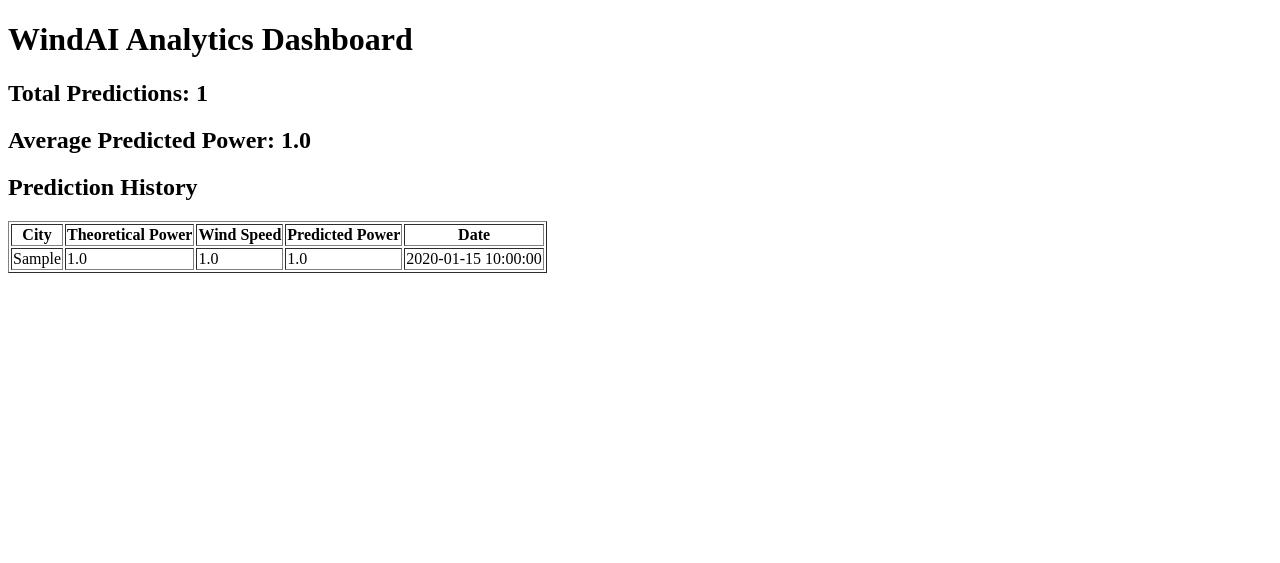
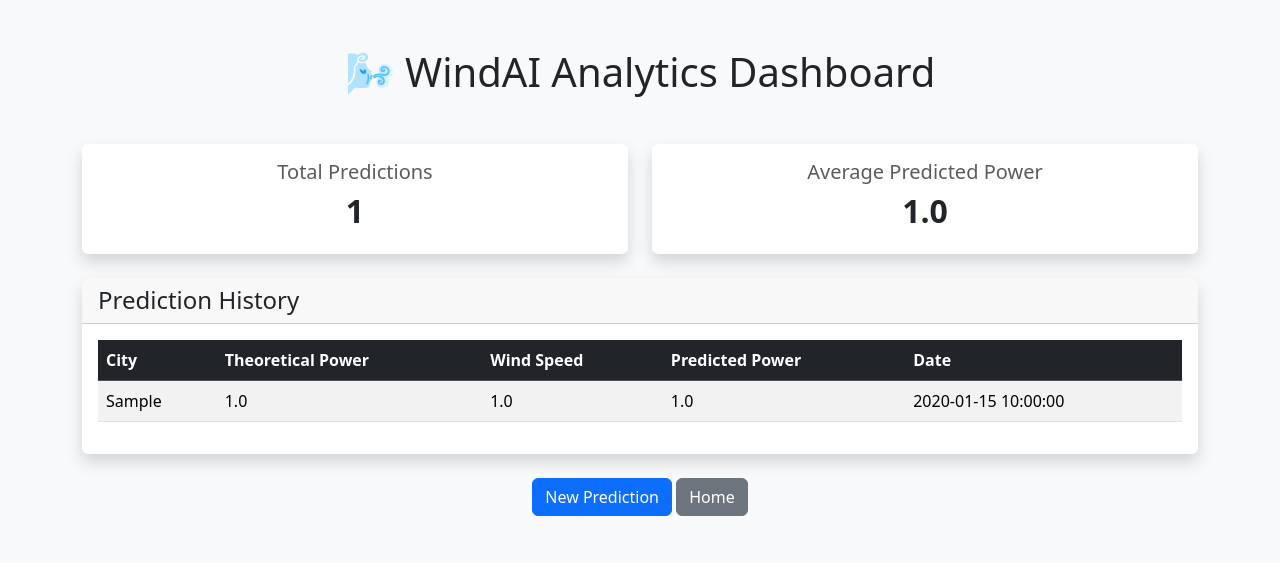
Before and after one commit to Veera9966148/Veera9966148-Weather-Based-Prediction-of-Wind-Turbine-Energy, a Flask app: page /dashboard in a window 1280 px wide. Shown: the top 563 px of the page. Run offline with Flask 3, Linux system fonts and the light colour scheme; tables that the repository leaves empty hold one stand-in row (values such as "Sample post").

Commit message:
Refactor dashboard HTML structure and styling

```diff
--- a/Project file/templates/dashboard.html
+++ b/Project file/templates/dashboard.html
@@ -1,19 +1,78 @@
 <!DOCTYPE html>
-<html>
+<html lang="en">
+
 <head>
-    <title>WindAI Dashboard</title>
+    <meta charset="UTF-8">
+    <meta name="viewport" content="width=device-width, initial-scale=1.0">
+    <title>WindAI Analytics Dashboard</title>
+
+    <link
+        href="https://cdn.jsdelivr.net/npm/bootstrap@5.3.3/dist/css/bootstrap.min.css"
+        rel="stylesheet">
 </head>
-<body>
 
-<h1>WindAI Analytics Dashboard</h1>
+<body class="bg-light">
 
-<h2>Total Predictions: {{ total_predictions }}</h2>
+    <div class="container py-5">
 
-<h2>Average Predicted Power: {{ average_prediction }}</h2>
+        <!-- Title -->
+        <h1 class="text-center mb-5">
+            🌬️ WindAI Analytics Dashboard
+        </h1>
 
-<h2>Prediction History</h2>
+        <!-- Statistics Cards -->
+        <div class="row">
 
-<table border="1">
+            <div class="col-md-6 mb-4">
+                <div class="card shadow border-0">
+                    <div class="card-body text-center">
+
+                        <h5 class="text-muted">
+                            Total Predictions
+                        </h5>
+
+                        <h2 class="fw-bold">
+                            {{ total_predictions }}
+                        </h2>
+
+                    </div>
+                </div>
+            </div>
+
+            <div class="col-md-6 mb-4">
+                <div class="card shadow border-0">
+                    <div class="card-body text-center">
+
+                        <h5 class="text-muted">
+                            Average Predicted Power
+                        </h5>
+
+                        <h2 class="fw-bold">
+                            {{ average_prediction }}
+                        </h2>
+
+                    </div>
+                </div>
+            </div>
+
+        </div>
+
+        <!-- Prediction History -->
+        <div class="card shadow border-0">
+
+            <div class="card-header">
+                <h4 class="mb-0">
+                    Prediction History
+                </h4>
+            </div>
+
+            <div class="card-body">
+
+                <div class="table-responsive">
+
+                    <table class="table table-striped table-hover">
+
+                        <thead class="table-dark">
                             <tr>
                                 <th>City</th>
                                 <th>Theoretical Power</th>
@@ -21,18 +80,63 @@
                                 <th>Predicted Power</th>
                                 <th>Date</th>
                             </tr>
+                        </thead>
+
+                        <tbody>
 
                             {% for item in prediction_history %}
                             <tr>
+
                                 <td>{{ item["city"] }}</td>
-        <td>{{ item["theoretical_power"] }}</td>
-        <td>{{ item["wind_speed"] }}</td>
-        <td>{{ item["predicted_power"] }}</td>
-        <td>{{ item["created_at"] }}</td>
+
+                                <td>
+                                    {{ item["theoretical_power"] }}
+                                </td>
+
+                                <td>
+                                    {{ item["wind_speed"] }}
+                                </td>
+
+                                <td>
+                                    {{ item["predicted_power"] }}
+                                </td>
+
+                                <td>
+                                    {{ item["created_at"] }}
+                                </td>
+
                             </tr>
                             {% endfor %}
 
+                        </tbody>
+
                     </table>
 
+                </div>
+
+            </div>
+
+        </div>
+
+        <!-- Buttons -->
+        <div class="text-center mt-4">
+
+            <a
+                href="/predict"
+                class="btn btn-primary">
+                New Prediction
+            </a>
+
+            <a
+                href="/"
+                class="btn btn-secondary">
+                Home
+            </a>
+
+        </div>
+
+    </div>
+
 </body>
+
 </html>
```
Lines whose indentation alone changed are shown as unchanged.
